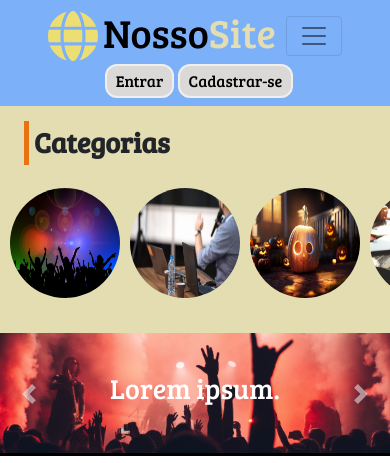
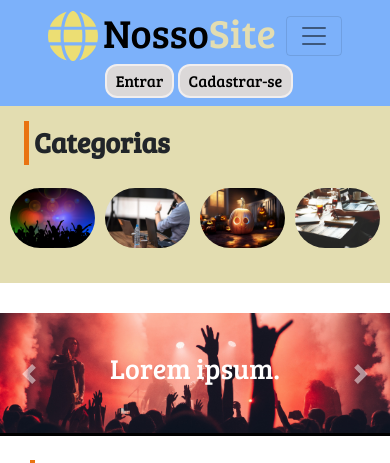
Before and after one commit to M4riotto/pj2-g06, a PHP site: page / in a window 390 px wide. Shown: the top 463 px of the page. Run offline with PHP 8.4, Linux system fonts and the light colour scheme; data comes from the database, SQL or seed files in the repository.

Commit message:
categoria img and margin slide

```diff
--- a/pj2-g06/assets/custom.css
+++ b/pj2-g06/assets/custom.css
@@ -81,7 +81,7 @@ h1{
     background-color: var(--color2);
 }
 
-img.categoria{
+.cat > a > .categoria{
     border-radius: 200px;
     margin-left: 10px;
 }
@@ -91,6 +91,7 @@ img.categoria{
     flex-direction: row;
     overflow-x: auto;
     padding: 15px 0 35px 0;
+    margin-bottom: 30px;
 }
 
 h3.categoria {
@@ -290,8 +291,14 @@ span{
     text-decoration: none;
 }
 
-@media screen and (max-width: 600px){
+@media (max-width: 600px){
     .card{
         width: 200px;
     }
+
+    .cat > a > .categoria {
+        width: 85px;
+        height: 60px;
+    }
+
 }
```
